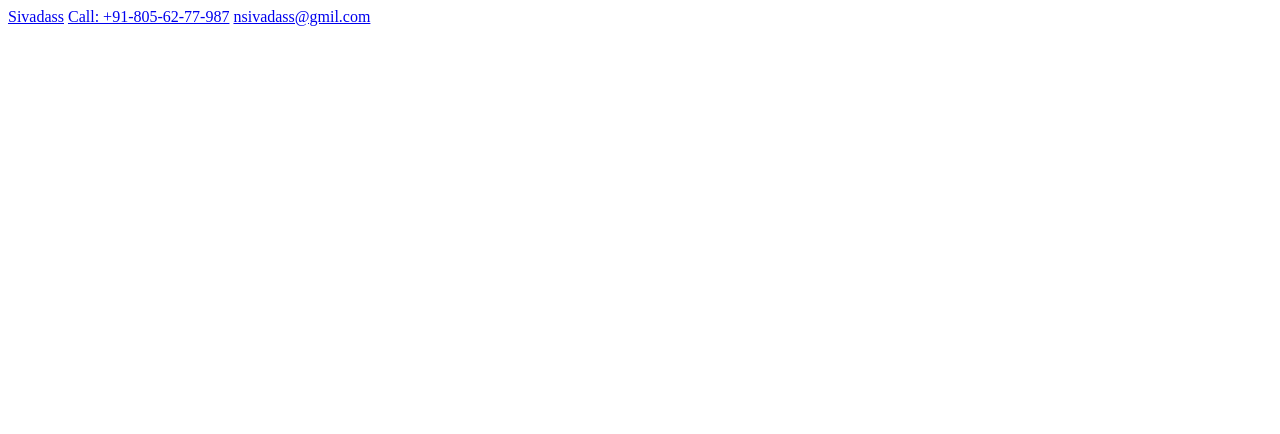
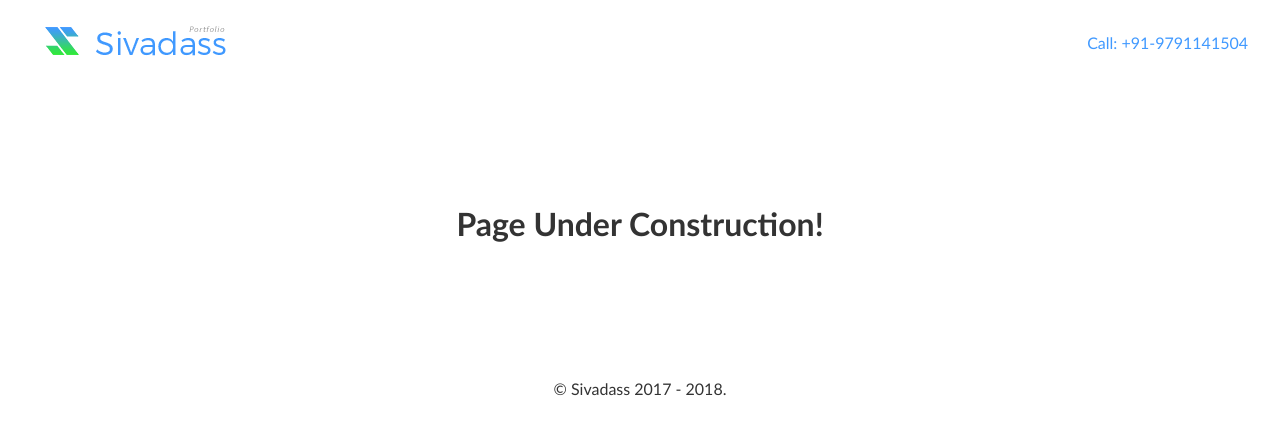
Before and after one commit to sivadass/sivadass.github.io, a plain HTML site: page index.html in a window 1280 px wide. Drawn offline with Linux system fonts and the light colour scheme.

Commit message:
Changed contact information.

```diff
--- a/index.html
+++ b/index.html
@@ -7,12 +7,50 @@
         <meta name="description" content="">
         <meta name="viewport" content="width=device-width, initial-scale=1">
         <link rel="apple-touch-icon" href="apple-touch-icon.png">
+        <style>
+            body{
+                padding: 0;
+                margin: 0;
+                font-family: 'Trebuchet MS', 'Lucida Sans Unicode', 'Lucida Grande', 'Lucida Sans', Arial, sans-serif;
+                color: #333;
+            }
+            a{
+                color: #4099ff;
+                text-decoration: none;
+            }
+            header{
+                display: flex;
+                display: -webkit-flex;
+                padding: 16px 32px;
+                justify-content: space-between;
+                -webkit-justify-content: space-between;
+                align-items: center;
+                -webkit-align-items: center;
+            }
+            .text-center{
+                text-align: center;
+            }
+            .container{
+                padding: 98px 16px;
+            }
+        </style>
     </head>
     <body>
         <header>
-            <a href="index.html" title="Home">Sivadass</a>
-            <a href="tel:+918056277987">Call: +91-805-62-77-987</a>
-            <a href="mailto:nsivadass@gmail.com">nsivadass@gmil.com</a>
+            <a href="index.html" title="Home">
+                <img src="img/sivadass-portfolio.png" alt="Sivadass Logo">
+            </a>
+            <a href="tel:+919791141504">Call: +91-9791141504</a>
         </header>
+        <div class="main">
+            <div class="container">
+                <h1 class="text-center">Page Under Construction!</h1>
+            </div>
+        </div>
+        <footer>
+            <p class="copyright text-center">
+                &copy; Sivadass 2017 - 2018.
+            </p>
+        </footer>
     </body>
 </html>
```
Also changed, not shown: img/sivadass-portfolio.png (added), 1 other file.
